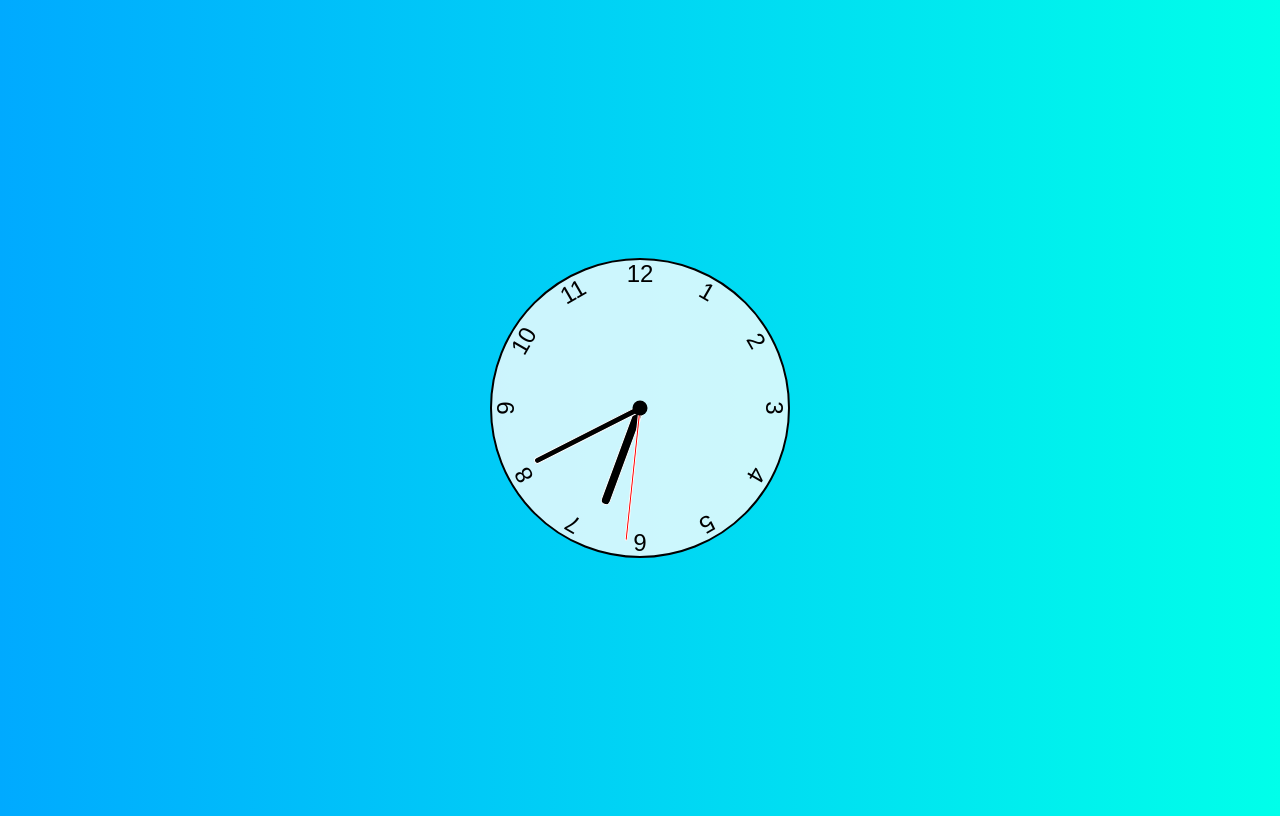
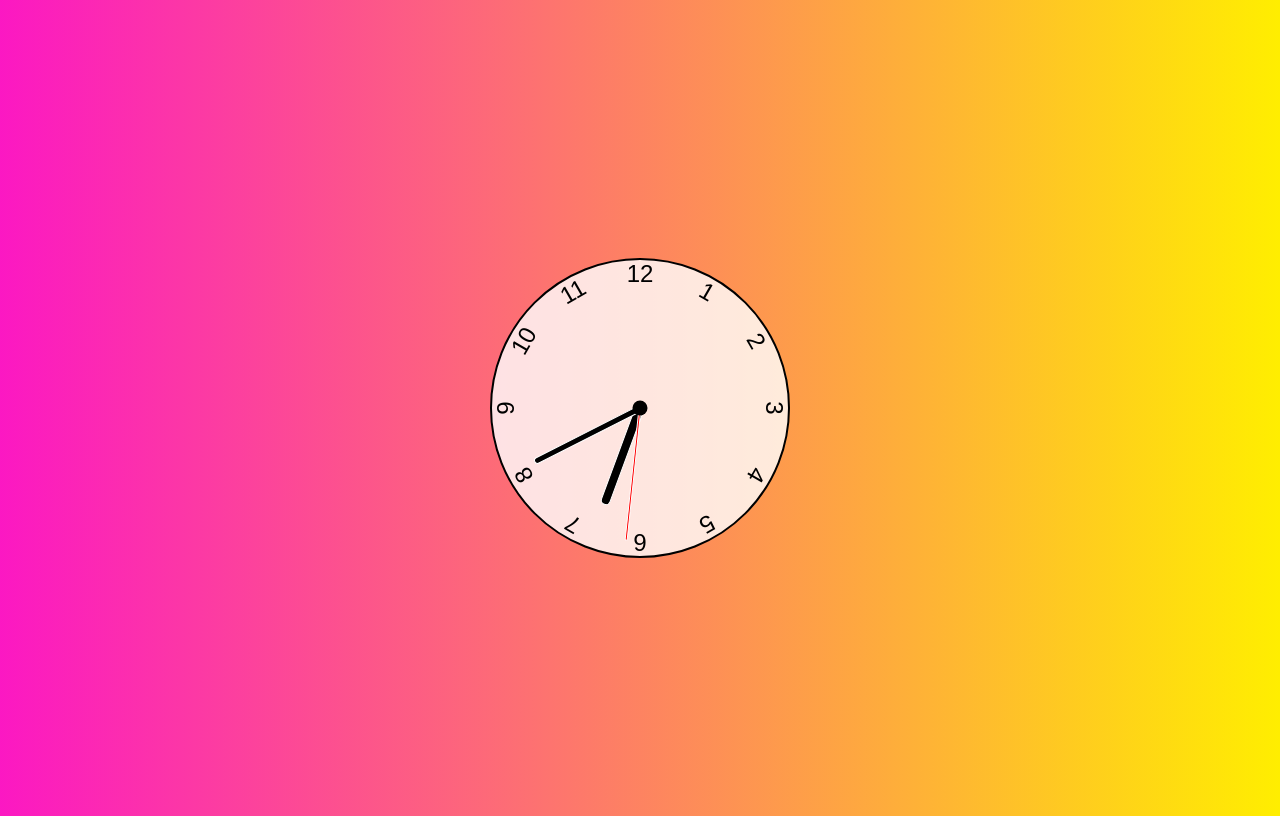
Before and after one commit to gaseer/clock, a plain HTML site: page index.html in a window 1280 px wide. Drawn offline with Linux system fonts and the light colour scheme.

Commit message:
Update styles.css

```diff
--- a/styles.css
+++ b/styles.css
@@ -4,7 +4,7 @@
 }
 
 body {
-  background: linear-gradient(to right, hsl(200, 100%, 50%), hsl(175, 100%, 50%));
+  background: linear-gradient(to right, hsl(315, 97%, 54%), hsl(56, 100%, 50%));
   display: flex;
   justify-content: center;
   align-items: center;
```
